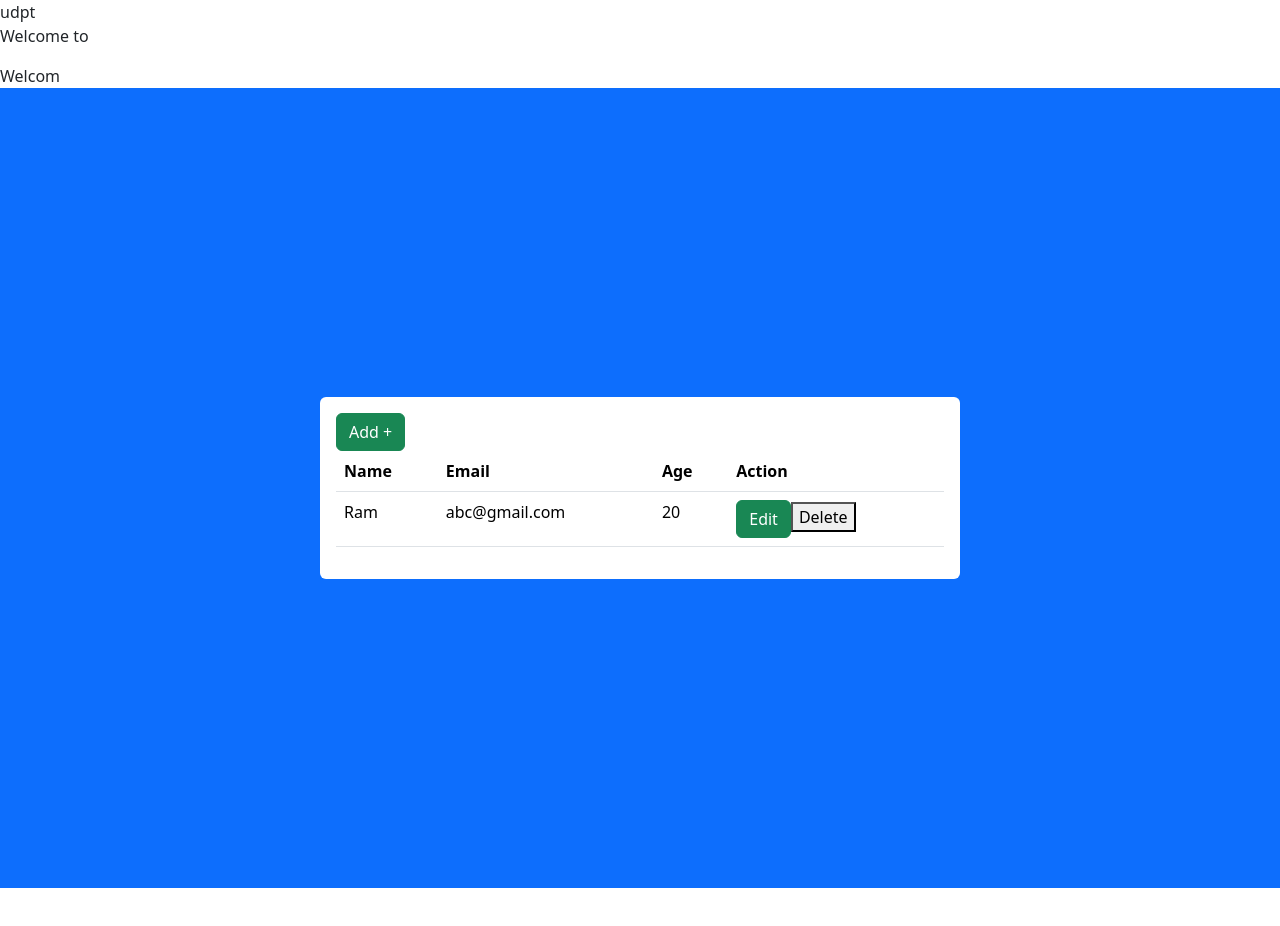
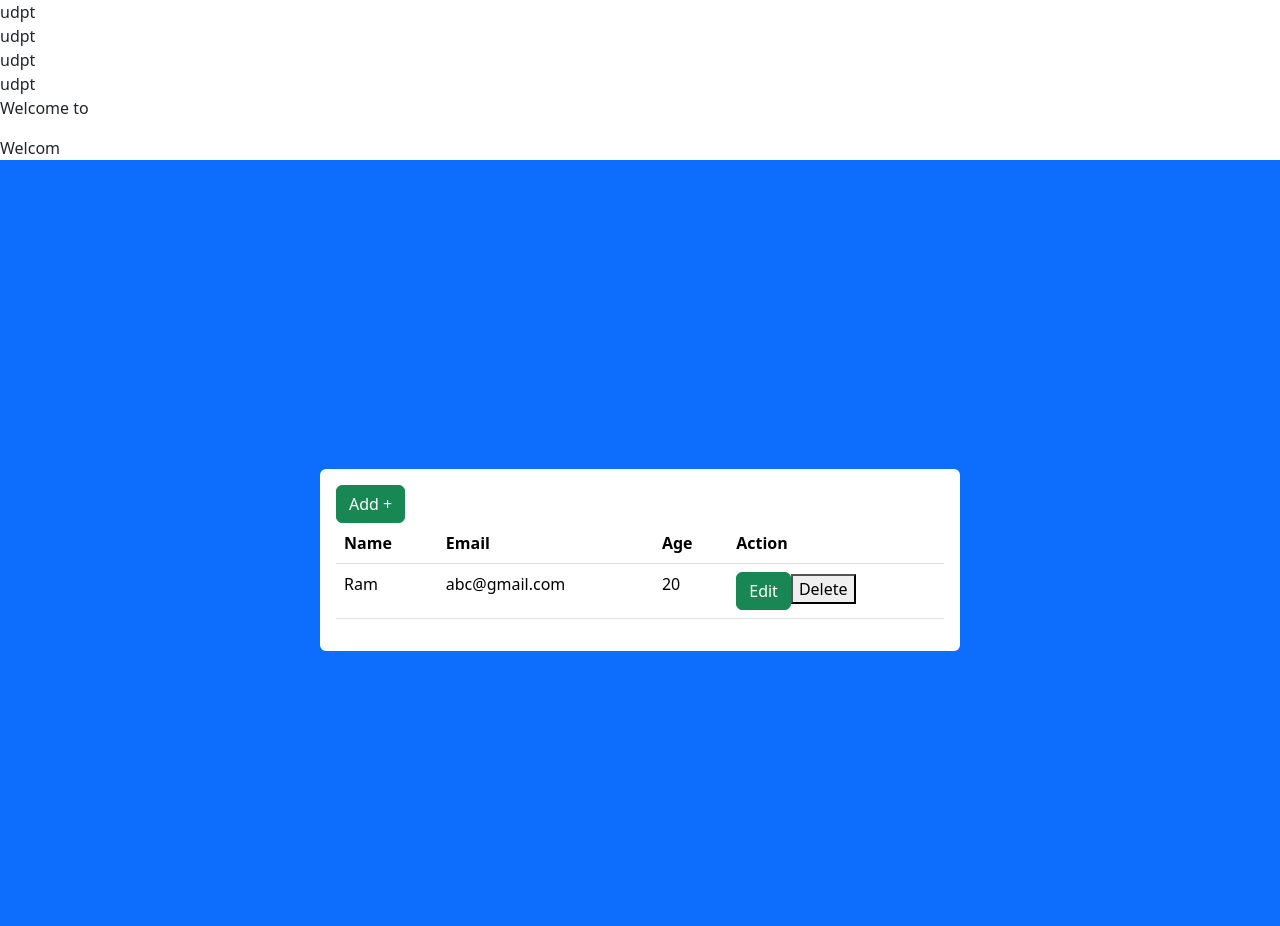
Before and after one commit to Anand370/po-practice-react-app, a React (Vite) app: page / in a window 1280 px wide. Shown: the top 926 px of the page. Before the commit the page ends 888 px from the top, so only its background shows below. Built offline with nearby package versions, Linux system fonts and the light colour scheme.

Commit message:
change conflict

```diff
--- a/src/Sdpt.jsx
+++ b/src/Sdpt.jsx
@@ -3,6 +3,9 @@ import React from 'react'
 function Sdpt() {
   return (
     <>
+     <div>udpt</div>
+     <div>udpt</div>
+     <div>udpt</div>
      <div>udpt</div>
      <p>Welcome to </p>
     </>
```
